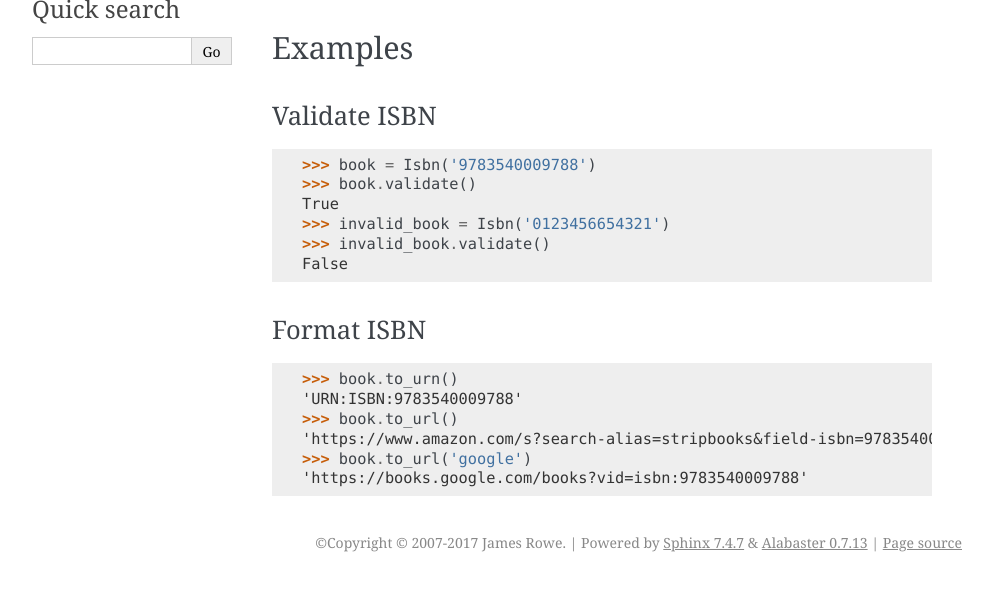
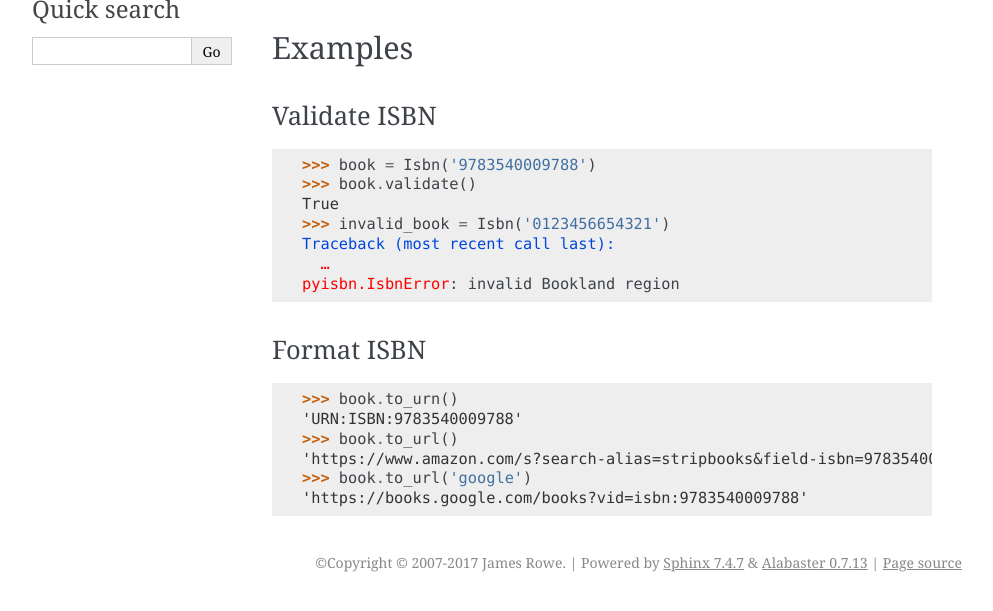
Before and after one commit to JNRowe/pyisbn, a Sphinx documentation site: the page built from doc/api/isbn.rst, in a window 1280 px wide, cut to the strip 274-885 px from the top of the page. Shown: the whole strip, without its empty margins (148-1141 px from the left). Built offline with Sphinx 7.4.7, drawn with Linux system fonts in a browser that asks for light colours.

Commit message:
[QA] Fix broken API doctest
Refs b1d92d0b.

```diff
--- a/doc/api/isbn.rst
+++ b/doc/api/isbn.rst
@@ -22,8 +22,9 @@ Validate ISBN
     >>> book.validate()
     True
     >>> invalid_book = Isbn('0123456654321')
-    >>> invalid_book.validate()
-    False
+    Traceback (most recent call last):
+      …
+    pyisbn.IsbnError: invalid Bookland region
 
 Format ISBN
 '''''''''''
```
